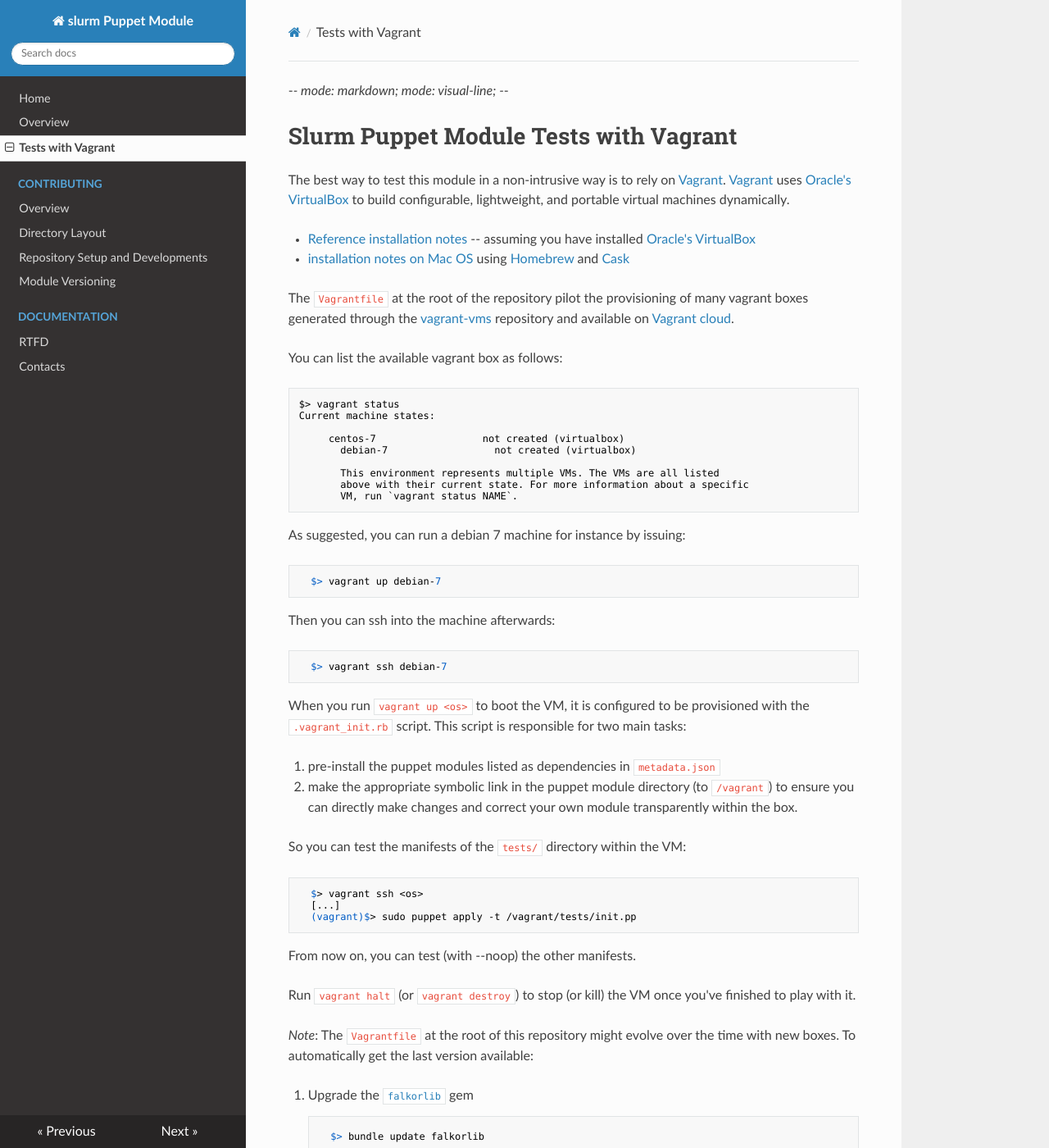
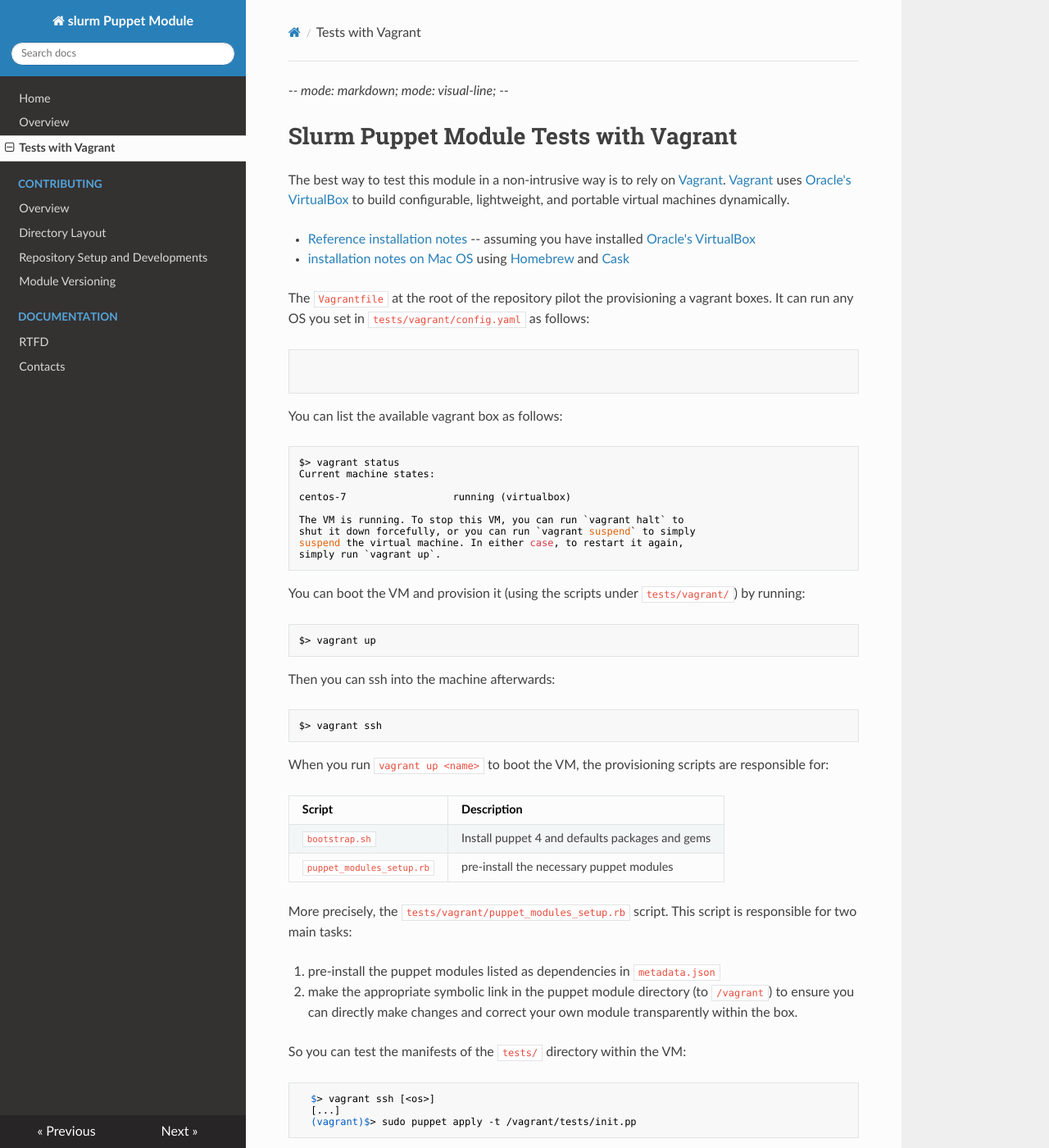
Before and after one commit to ULHPC/puppet-slurm, an MkDocs documentation site: the page built from docs/vagrant.md, in a window 1280 px wide and 1400 px high. Shown: the whole window at 82% size. Built offline with MkDocs 1.6.1, drawn with Linux system fonts in a browser that asks for light colours; nearby versions of some CDN libraries; old or Windows-style settings are respelled for this version of MkDocs.

Commit message:
update vagrant doc
Signed-off-by: Sebastien Varrette <Sebastien.Varrette@uni.lu>

````diff
--- a/docs/vagrant.md
+++ b/docs/vagrant.md
@@ -9,7 +9,13 @@ to build configurable, lightweight, and portable virtual machines dynamically.
 * [Reference installation notes](http://docs.vagrantup.com/v2/installation/) -- assuming you have installed [Oracle's VirtualBox](http://www.virtualbox.org/)
 * [installation notes on Mac OS](http://sourabhbajaj.com/mac-setup/Vagrant/README.html) using [Homebrew](http://brew.sh/) and [Cask](http://sourabhbajaj.com/mac-setup/Homebrew/Cask.html)
 
-The `Vagrantfile` at the root of the repository pilot the provisioning of many vagrant boxes generated through the [vagrant-vms](https://github.com/falkor/vagrant-vms) repository and available on [Vagrant cloud](https://atlas.hashicorp.com/boxes/search?utf8=%E2%9C%93&sort=&provider=virtualbox&q=svarrette).
+The `Vagrantfile` at the root of the repository pilot the provisioning a vagrant boxes.
+It can run any OS you set in `tests/vagrant/config.yaml` as follows:
+
+```yaml
+
+
+```
 
 You can list the available vagrant box as follows:
 
@@ -17,23 +23,34 @@ You can list the available vagrant box as follows:
 $> vagrant status
 Current machine states:
 
-     centos-7                  not created (virtualbox)
-	   debian-7                  not created (virtualbox)
+centos-7                  running (virtualbox)
 
-       This environment represents multiple VMs. The VMs are all listed
-	   above with their current state. For more information about a specific
-	   VM, run `vagrant status NAME`.
+The VM is running. To stop this VM, you can run `vagrant halt` to
+shut it down forcefully, or you can run `vagrant suspend` to simply
+suspend the virtual machine. In either case, to restart it again,
+simply run `vagrant up`.
 ```
 
-As suggested, you can run a debian 7 machine for instance by issuing:
+You can boot the VM and provision it (using the scripts under `tests/vagrant/`) by running:
 
-      $> vagrant up debian-7
+```bash
+$> vagrant up
+```
 
 Then you can ssh into the machine afterwards:
 
-      $> vagrant ssh debian-7
+```bash
+$> vagrant ssh
+```
 
-When you run `vagrant up <os>` to boot the VM, it is configured to be provisioned with the `.vagrant_init.rb` script.
+When you run `vagrant up <name>` to boot the VM, the provisioning scripts are responsible for:
+
+| Script                    | Description                                     |
+|---------------------------|-------------------------------------------------|
+| `bootstrap.sh`            | Install puppet 4 and defaults packages and gems |
+| `puppet_modules_setup.rb` | pre-install the necessary puppet modules        |
+
+More precisely, the `tests/vagrant/puppet_modules_setup.rb` script.
 This script is responsible for two main tasks:
 
 1. pre-install the puppet modules listed as dependencies in `metadata.json`
@@ -41,7 +58,7 @@ This script is responsible for two main tasks:
 
 So you can test the manifests of the `tests/` directory within the VM:
 
-      $> vagrant ssh <os>
+      $> vagrant ssh [<os>]
       [...]
       (vagrant)$> sudo puppet apply -t /vagrant/tests/init.pp
 
````
